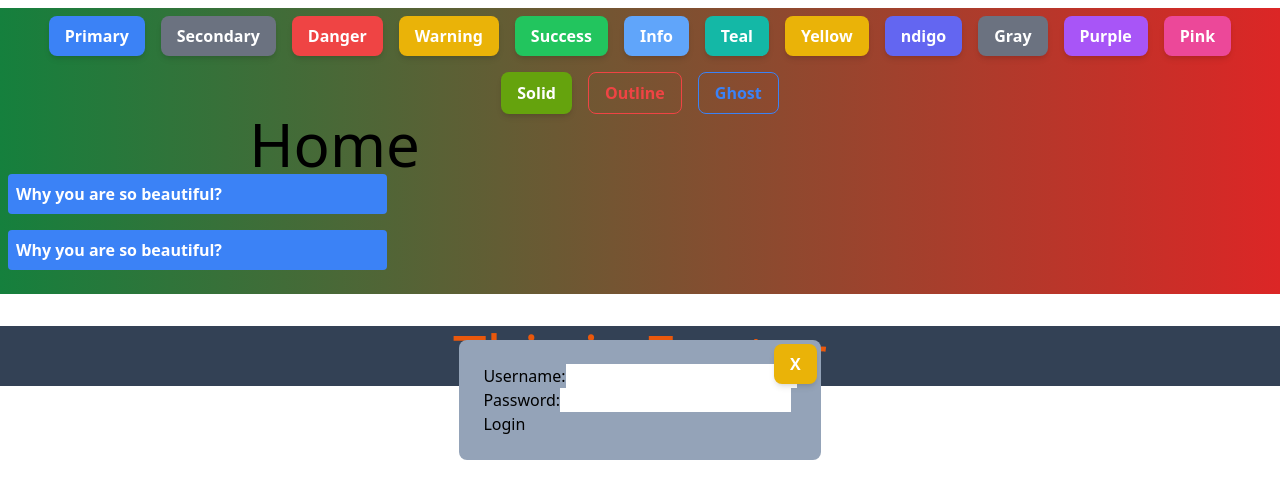
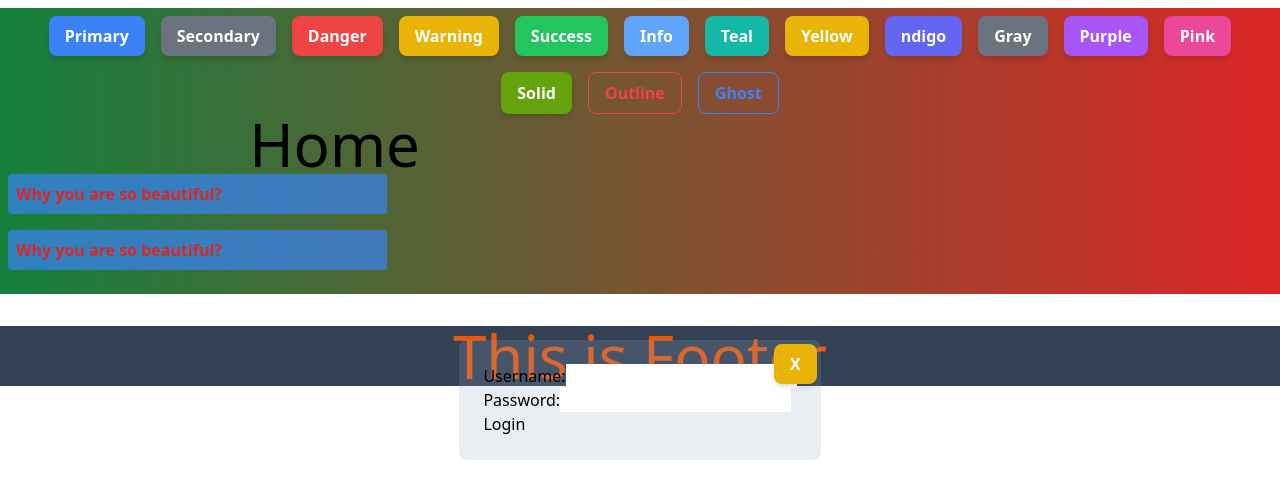
Before and after one commit to tofail-ahmed/react-reusable-components, a React (Vite) app: page / in a window 1280 px wide. Both pictures are taken after a click on the button "Open Modal". Shown: the top 498 px of the page. Built offline with nearby package versions, Linux system fonts and the light colour scheme.

Commit message:
accordion and modal class edited

```diff
--- a/src/components/ui/Accordian.tsx
+++ b/src/components/ui/Accordian.tsx
@@ -17,11 +17,11 @@ const AccordionItem: React.FC<AccordionItemProps> = ({ title, children }) => {
     <div className="mb-4">
       <div
         onClick={handleAccordion}
-        className="cursor-cell bg-blue-500 text-white p-2 rounded"
+        className="cursor-cell bg-blue-500/70 text-white p-2 rounded"
       >
-        <strong>{title}</strong>
+        <strong className="text-red-600 ">{title}</strong>
       </div>
-      {isOpen && <div className="bg-gray-200 p-3 rounded">{children}</div>}
+      {isOpen && <div className="bg-gray-200/90 p-3 rounded">{children}</div>}
     </div>
   );
 };
--- a/src/components/ui/Modal.tsx
+++ b/src/components/ui/Modal.tsx
@@ -13,12 +13,12 @@ const Modal = ({ modal, setModal, children }: TModal) => {
 
   return (
     <div
-      className={`fixed inset-0 flex items-center justify-center overflow-y-auto ${
+      className={`fixed inset-0 flex items-center justify-center  ${
         modal ? "opacity-100" : "opacity-0 pointer-events-none"
       }`}
     >
-      <div className="relative bg-slate-400 p-6 rounded-lg max-w-[80%] max-h-[80%] overflow-y-auto">
-        <div className="max-h-full overflow-y-auto">
+      <div className="relative bg-slate-400/20 p-6 rounded-lg max-w-[80%] max-h-[80%] overflow-y-auto">
+        <div >
           {children}
         </div>
         <div className="absolute top-1 right-1">
```
